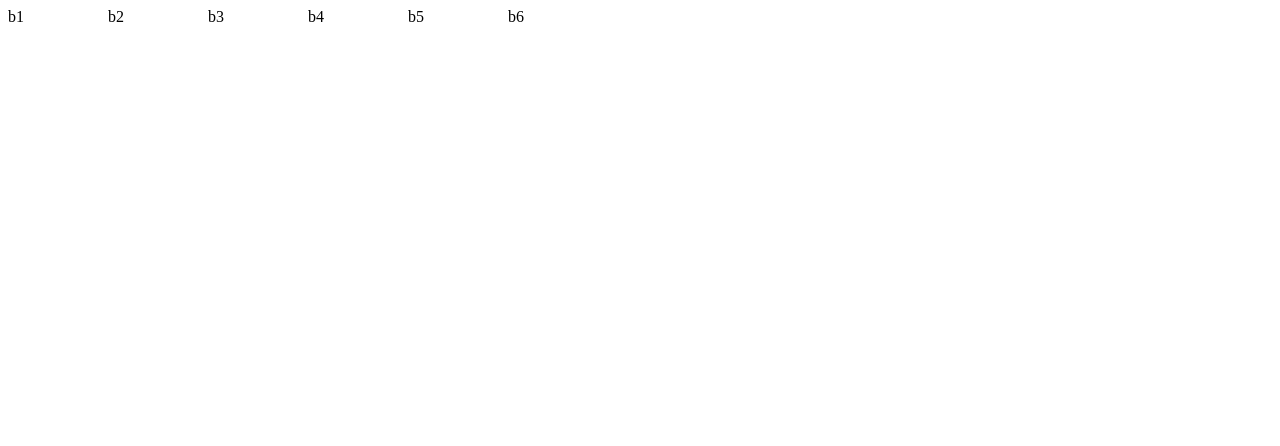
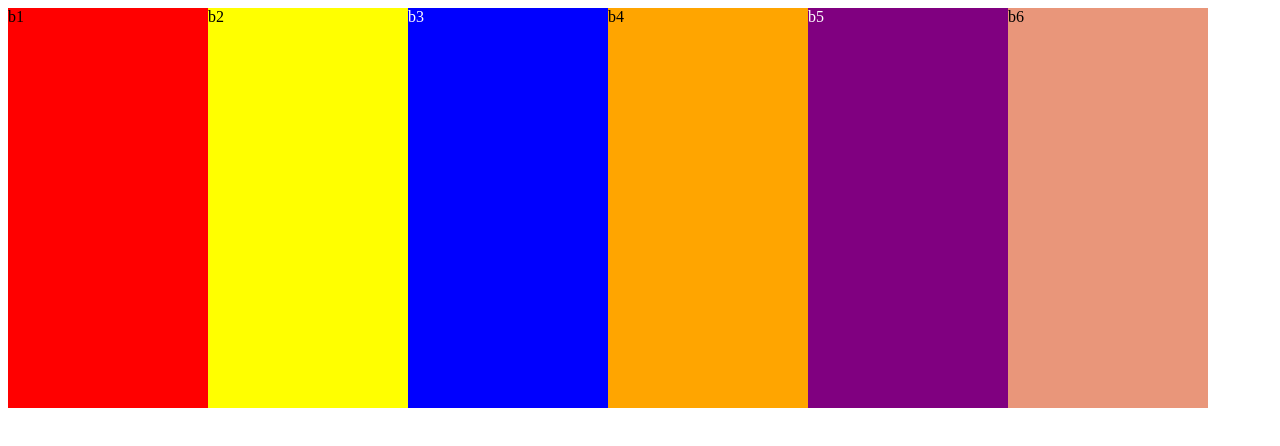
Before and after one commit to kristin-dean/LayoutLab, a plain HTML site: page layout2.html in a window 1280 px wide. Drawn offline with Linux system fonts and the light colour scheme.

Commit message:
Update layout2.html

```diff
--- a/layout2.html
+++ b/layout2.html
@@ -3,11 +3,57 @@
 <head>
   <style>
 
-    div {
-      float: left;
-      height: 150px;
-      width: 100px;
-    }
+    <style>
+body
+{
+    width: 600px;
+}
+
+div
+{
+    display:block;
+    width:200px;
+    height:400px;
+    float: left;
+}
+
+.b1
+{
+    background-color:red;
+}
+
+.b2
+{
+    background-color:yellow;
+}
+
+.b3
+{
+    background-color:blue;
+    color:white;
+}
+
+.b4
+{
+    background-color:orange;
+}
+
+.b5
+{
+    background-color:purple;
+    color:white;
+}
+
+.b6
+{
+    background-color:darksalmon;
+}
+
+
+
+</style>
+
+
 
   </style>
 <title>Layout</title>
```
